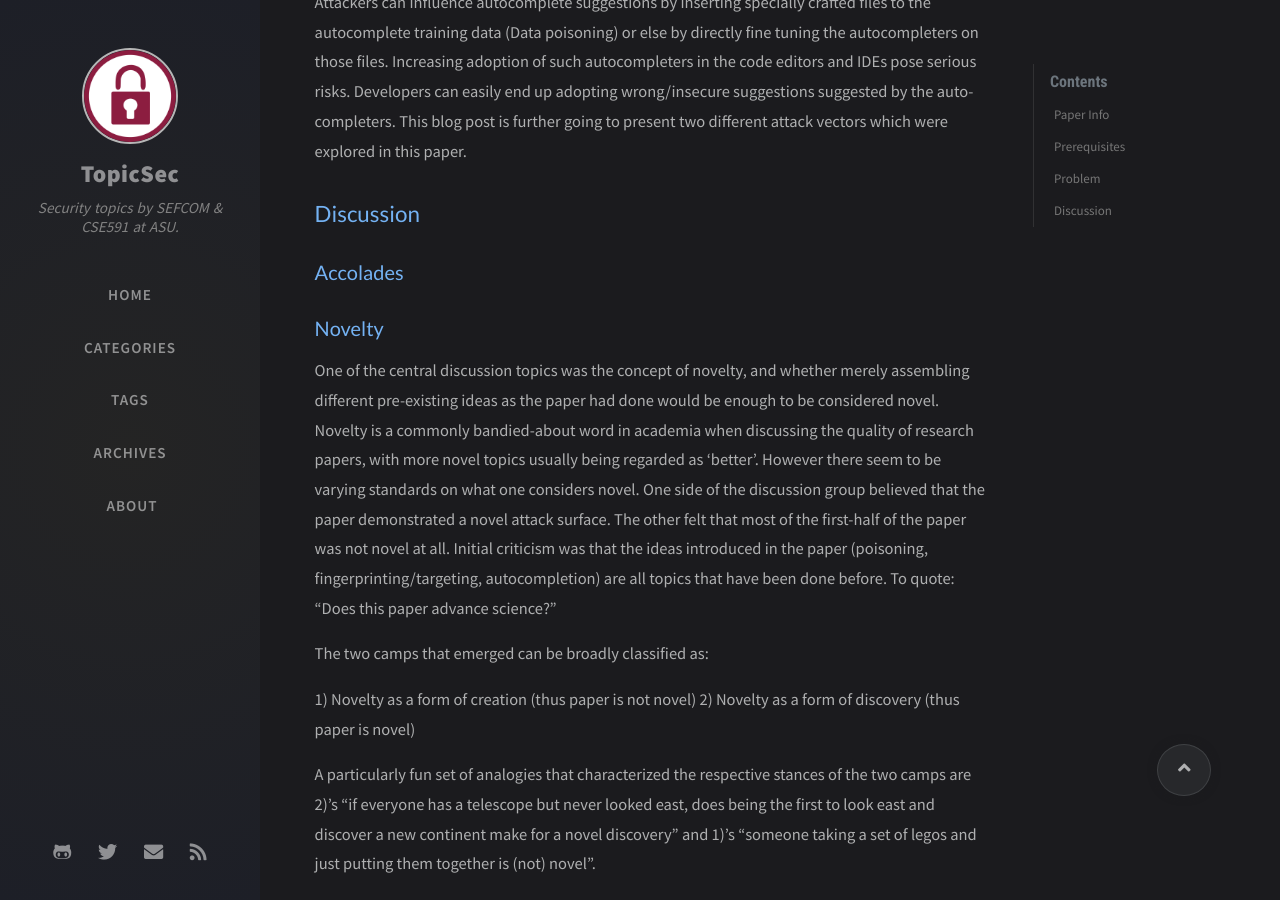
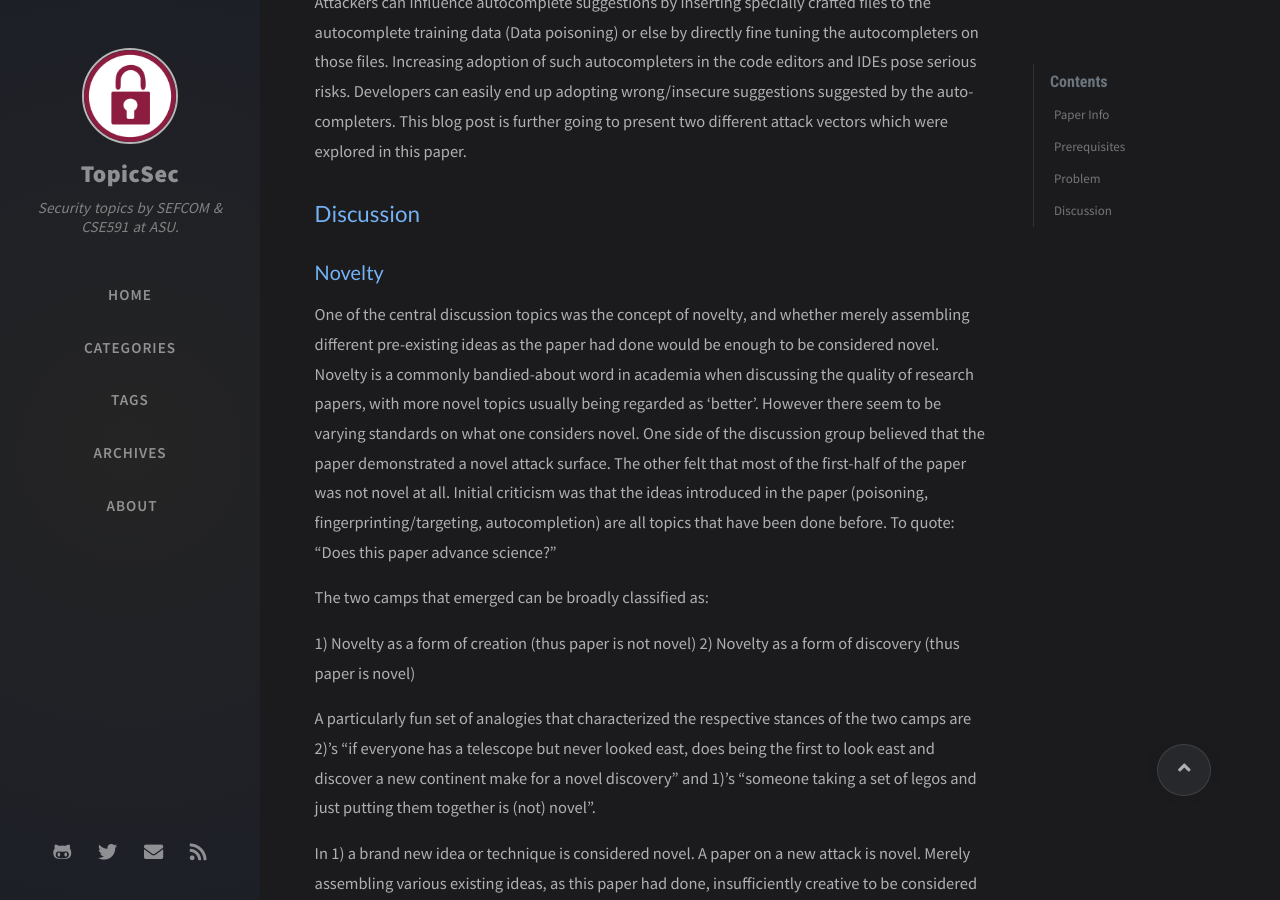
Before and after one commit to TopicSec/topicsec.github.io, a Jekyll site: the page built from _posts/2021-10-27-you-autocomplete-me.md, in a window 1280 px wide and 900 px high, scrolled down 836 px. Built offline with Jekyll 4.4.1, drawn with Linux system fonts in a browser that asks for light colours; nearby versions of some CDN libraries; comment, search, counter and statistics services are not loaded.

Commit message:
Clean up post (remove section stub and trailing space).

```diff
--- a/_posts/2021-10-27-you-autocomplete-me.md
+++ b/_posts/2021-10-27-you-autocomplete-me.md
@@ -23,8 +23,6 @@ Attackers can influence autocomplete suggestions by inserting specially crafted
 ![](/assets/img/2021-10-27-you-autoomplete-me/3.PNG)
 
 ## Discussion
-
-### Accolades
 
 ### Novelty
 
```
